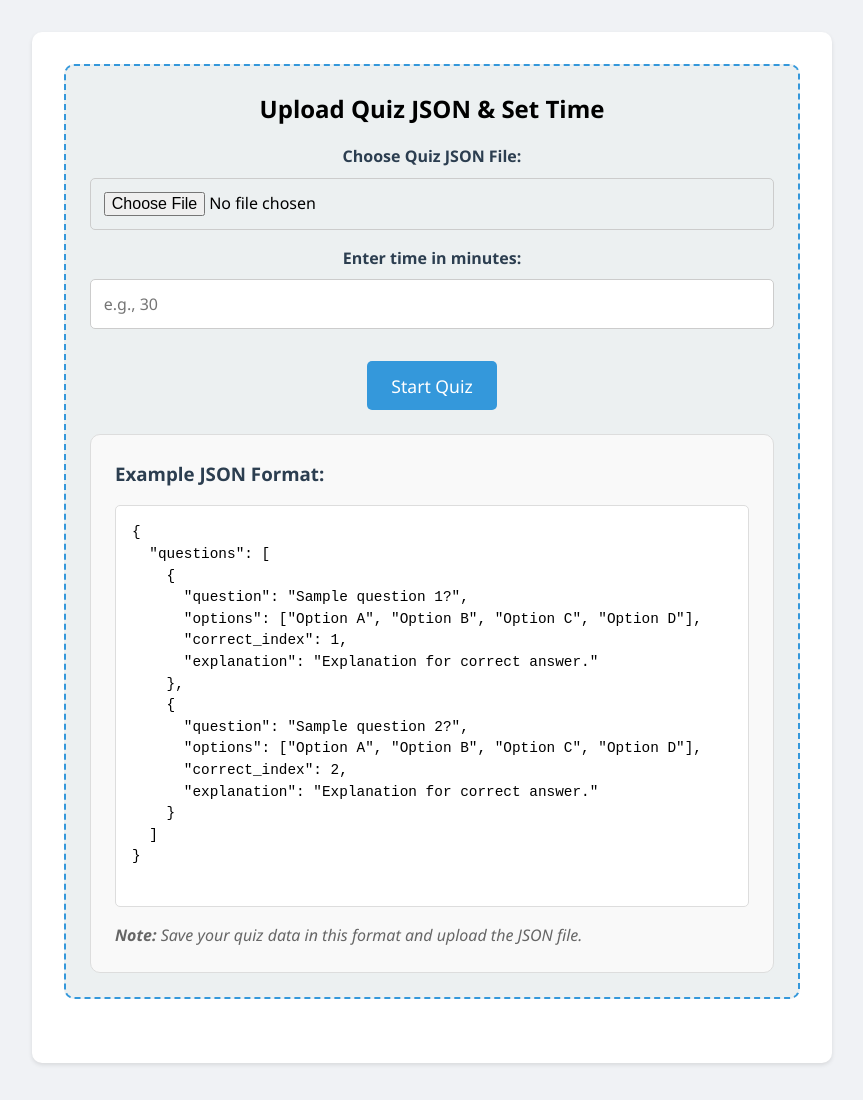
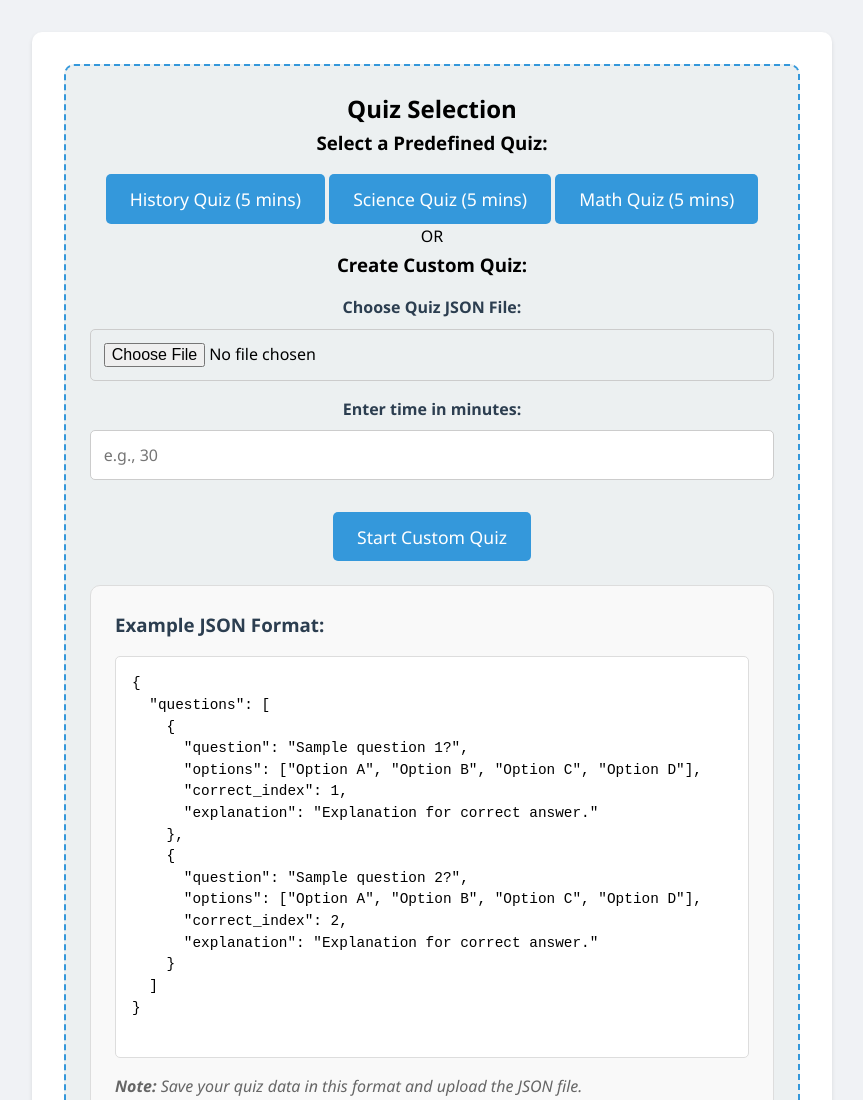
Before and after one commit to nirbhayverma89/quiz-web, a plain HTML site: page index.html in a window 1280 px wide. Shown: the top 1100 px of the page, without its empty margins (208-1071 px from the left). Drawn offline with Linux system fonts and the light colour scheme.

Commit message:
Update index.html

```diff
--- a/index.html
+++ b/index.html
@@ -10,8 +10,23 @@
     <div class="container">
         <!-- Upload Section -->
         <div id="upload-section">
-            <h2>Upload Quiz JSON & Set Time</h2>
+            <h2>Quiz Selection</h2>
 
+            <!-- Predefined Quizzes -->
+            <div class="predefined-quizzes">
+                <h3>Select a Predefined Quiz:</h3>
+                <div class="quiz-options">
+                    <button onclick="loadPredefinedQuiz('history')">History Quiz (5 mins)</button>
+                    <button onclick="loadPredefinedQuiz('science')">Science Quiz (5 mins)</button>
+                    <button onclick="loadPredefinedQuiz('math')">Math Quiz (5 mins)</button>
+                </div>
+            </div>
+
+            <div class="divider">OR</div>
+
+            <!-- Custom Quiz Section -->
+            <div class="custom-quiz">
+                <h3>Create Custom Quiz:</h3>
                 <!-- File Upload -->
                 <div class="upload-field">
                     <label for="json-upload">Choose Quiz JSON File:</label>
@@ -25,7 +40,8 @@
                 </div>
 
                 <!-- Start Quiz Button -->
-            <button onclick="loadUploadedQuiz()">Start Quiz</button>
+                <button onclick="loadUploadedQuiz()">Start Custom Quiz</button>
+            </div>
 
             <!-- Example JSON Format -->
             <div class="example-json">
@@ -56,7 +72,7 @@
         <div id="quiz-section" class="hidden">
             <header>
                 <h1 id="quiz-title">Quiz</h1> <!-- Dynamic Quiz Title -->
-                <div id="timer">Time Left: 00:00</div>
+                <div id="timer">Time Left: 05:00</div>
             </header>
 
             <!-- Quiz Questions Container -->
```
Lines whose indentation alone changed are shown as unchanged.
